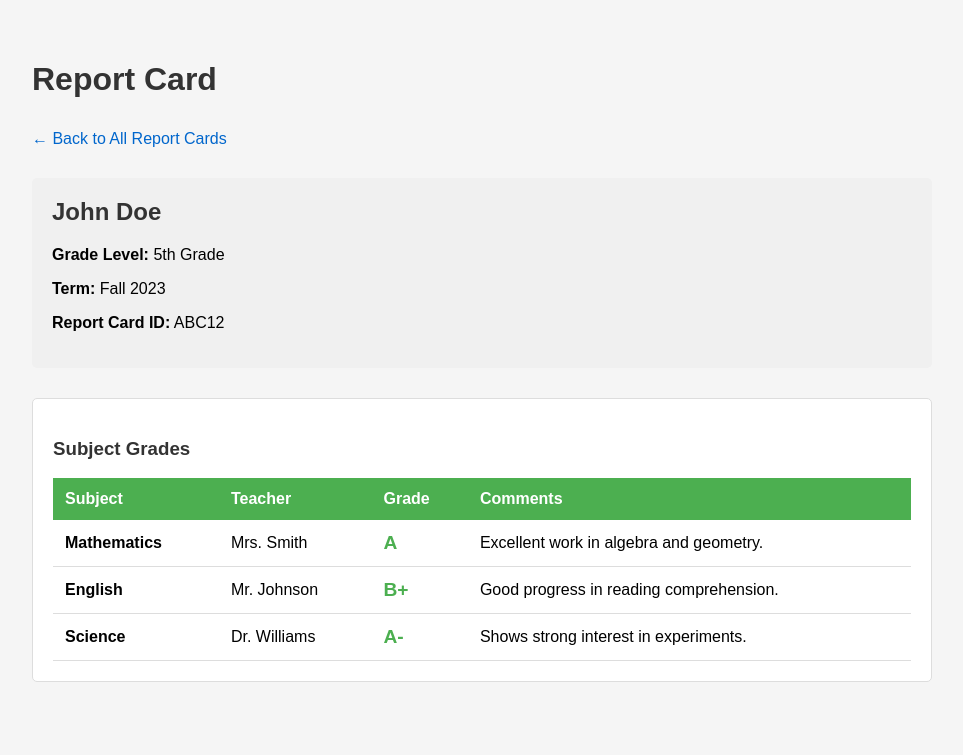
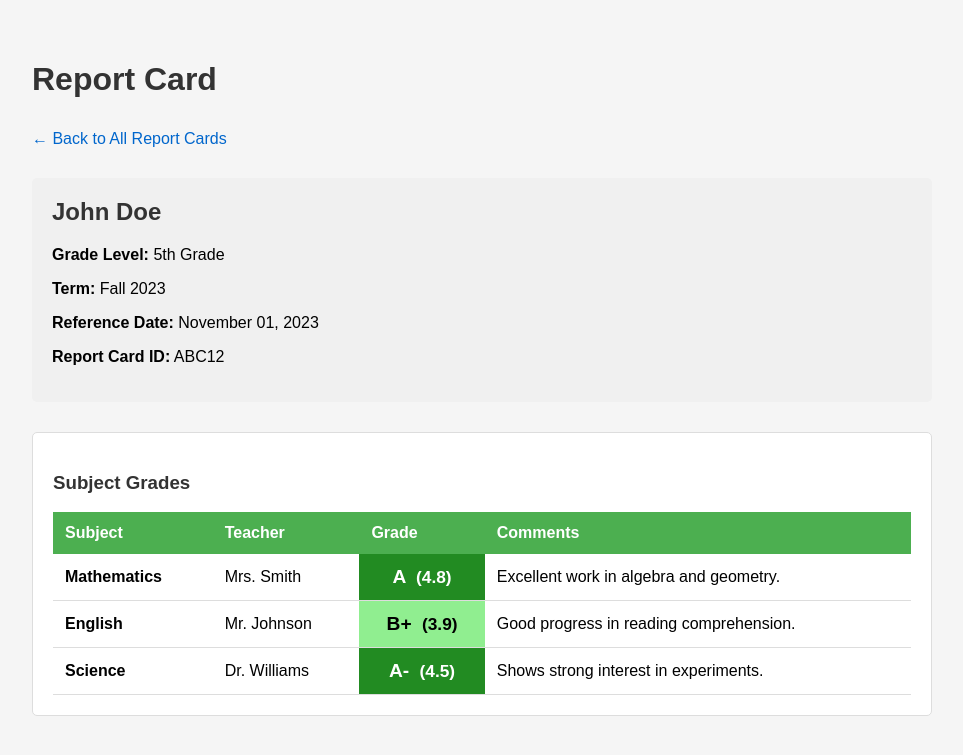
Before and after one commit to jcquarto/report_card_interface_via_ai, a Rails app: page /report_cards/ABC12 in a window 1280 px wide. Shown: the top 755 px of the page, without its empty margins (158-1121 px from the left). Run offline with Rails 7, Linux system fonts and the light colour scheme.

Commit message:
Add reference dates and color-coded numeric scores to report cards
Co-authored-by: jcquarto <331569+jcquarto@users.noreply.github.com>

```diff
--- a/app/helpers/application_helper.rb
+++ b/app/helpers/application_helper.rb
@@ -1,2 +1,27 @@
 module ApplicationHelper
+  def score_background_color(score)
+    return '' unless score
+
+    case score.to_f
+    when 1.0...2.0
+      '#ff4444'  # red
+    when 2.0...3.0
+      '#ff9933'  # orange
+    when 3.0...3.75
+      '#ffff66'  # yellow
+    when 3.75...4.25
+      '#90ee90'  # light green
+    when 4.25..5.0
+      '#228b22'  # dark green
+    else
+      ''
+    end
+  end
+
+  def score_text_color(score)
+    return '' unless score
+
+    # Use white text for dark backgrounds (dark green)
+    score.to_f >= 4.25 ? '#ffffff' : '#000000'
+  end
 end
--- a/app/models/report_card.rb
+++ b/app/models/report_card.rb
@@ -17,6 +17,10 @@ class ReportCard
 
   def term
     @data["term"]
+  end
+
+  def reference_date
+    @data["reference_date"]
   end
 
   # For standard report cards
--- a/app/views/report_cards/_standard_report_card.html.erb
+++ b/app/views/report_cards/_standard_report_card.html.erb
@@ -15,7 +15,12 @@
         <tr>
           <td><strong><%= subject["name"] %></strong></td>
           <td><%= subject["teacher"] %></td>
-          <td class="grade"><%= subject["grade"] %></td>
+          <td class="grade" style="background-color: <%= score_background_color(subject["score"]) %>; color: <%= score_text_color(subject["score"]) %>;">
+            <%= subject["grade"] %>
+            <% if subject["score"] %>
+              <span class="score-value">(<%= subject["score"] %>)</span>
+            <% end %>
+          </td>
           <td><%= subject["comments"] %></td>
         </tr>
       <% end %>
@@ -56,6 +61,12 @@
   .grades-table .grade {
     font-size: 1.2em;
     font-weight: bold;
-    color: #4CAF50;
+    padding: 12px;
+    text-align: center;
+  }
+
+  .grades-table .score-value {
+    font-size: 0.9em;
+    margin-left: 5px;
   }
 </style>
--- a/app/views/report_cards/show.html.erb
+++ b/app/views/report_cards/show.html.erb
@@ -8,6 +8,9 @@
     <h2><%= @report_card.student_name %></h2>
     <p><strong>Grade Level:</strong> <%= @report_card.grade_level %></p>
     <p><strong>Term:</strong> <%= @report_card.term %></p>
+    <% if @report_card.reference_date %>
+      <p><strong>Reference Date:</strong> <%= Date.parse(@report_card.reference_date).strftime('%B %d, %Y') %></p>
+    <% end %>
     <p><strong>Report Card ID:</strong> <%= @report_card.uuid %></p>
   </div>
 
```
Also changed, not shown: config/report_cards.json (+12 -0 lines), db/test.sqlite3.
